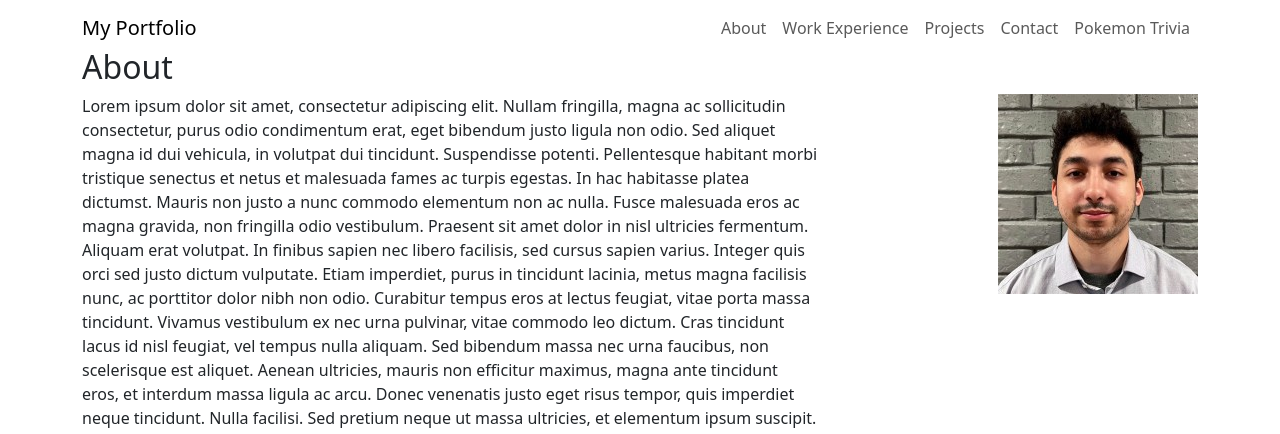
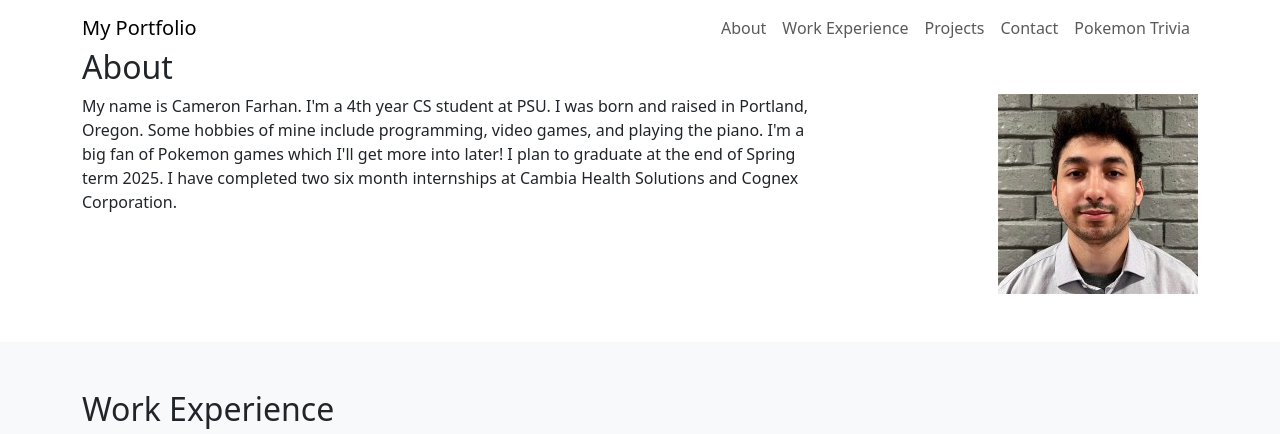
Before and after one commit to cfarhan/CS463FinalProject, a Flask app: page / in a window 1280 px wide. Shown: the top 434 px of the page. Run offline with Flask 3, Linux system fonts and the light colour scheme; parts of the project's set-up code (start-up, migrations or seed data) failed here and were passed over.

Commit message:
Add all section text

```diff
--- a/backend/templates/index.html
+++ b/backend/templates/index.html
@@ -39,8 +39,12 @@
       <div class="row">
         <div class="col-md-8">
           <p>
-            Lorem ipsum dolor sit amet, consectetur adipiscing elit. Nullam fringilla, magna ac sollicitudin consectetur, purus odio condimentum erat, eget bibendum justo ligula non odio. Sed aliquet magna id dui vehicula, in volutpat dui tincidunt. Suspendisse potenti. Pellentesque habitant morbi tristique senectus et netus et malesuada fames ac turpis egestas. In hac habitasse platea dictumst. Mauris non justo a nunc commodo elementum non ac nulla. Fusce malesuada eros ac magna gravida, non fringilla odio vestibulum. Praesent sit amet dolor in nisl ultricies fermentum. Aliquam erat volutpat. In finibus sapien nec libero facilisis, sed cursus sapien varius. Integer quis orci sed justo dictum vulputate. Etiam imperdiet, purus in tincidunt lacinia, metus magna facilisis nunc, ac porttitor dolor nibh non odio. Curabitur tempus eros at lectus feugiat, vitae porta massa tincidunt. Vivamus vestibulum ex nec urna pulvinar, vitae commodo leo dictum. Cras tincidunt lacus id nisl feugiat, vel tempus nulla aliquam. Sed bibendum massa nec urna faucibus, non scelerisque est aliquet. Aenean ultricies, mauris non efficitur maximus, magna ante tincidunt eros, et interdum massa ligula ac arcu. Donec venenatis justo eget risus tempor, quis imperdiet neque tincidunt. Nulla facilisi. Sed pretium neque ut massa ultricies, et elementum ipsum suscipit. Suspendisse vel lacus nec lorem malesuada sodales sed sit amet sapien. Morbi in dui id erat ornare dictum.
-          </p>
+            My name is Cameron Farhan. I'm a 4th year CS student at PSU.
+            I was born and raised in Portland, Oregon.
+            Some hobbies of mine include programming, video games, and playing the piano.
+            I'm a big fan of Pokemon games which I'll get more into later!
+            I plan to graduate at the end of Spring term 2025.
+            I have completed two six month internships at Cambia Health Solutions and Cognex Corporation.           </p>
         </div>
         <div class="col-md-4 d-flex align-items-start justify-content-end">
           <img src="../../images/cameron.jpg" alt="About Image" class="section-img circular">
@@ -56,11 +60,14 @@
       <div class="row">
         <div class="col-md-8">
           <p>
-            Lorem ipsum dolor sit amet, consectetur adipiscing elit. Nullam fringilla, magna ac sollicitudin consectetur, purus odio condimentum erat, eget bibendum justo ligula non odio. Sed aliquet magna id dui vehicula, in volutpat dui tincidunt. Suspendisse potenti. Pellentesque habitant morbi tristique senectus et netus et malesuada fames ac turpis egestas. In hac habitasse platea dictumst. Mauris non justo a nunc commodo elementum non ac nulla. Fusce malesuada eros ac magna gravida, non fringilla odio vestibulum. Praesent sit amet dolor in nisl ultricies fermentum. Aliquam erat volutpat. In finibus sapien nec libero facilisis, sed cursus sapien varius. Integer quis orci sed justo dictum vulputate. Etiam imperdiet, purus in tincidunt lacinia, metus magna facilisis nunc, ac porttitor dolor nibh non odio. Curabitur tempus eros at lectus feugiat, vitae porta massa tincidunt. Vivamus vestibulum ex nec urna pulvinar, vitae commodo leo dictum. Cras tincidunt lacus id nisl feugiat, vel tempus nulla aliquam. Sed bibendum massa nec urna faucibus, non scelerisque est aliquet. Aenean ultricies, mauris non efficitur maximus, magna ante tincidunt eros, et interdum massa ligula ac arcu. Donec venenatis justo eget risus tempor, quis imperdiet neque tincidunt. Nulla facilisi. Sed pretium neque ut massa ultricies, et elementum ipsum suscipit. Suspendisse vel lacus nec lorem malesuada sodales sed sit amet sapien. Morbi in dui id erat ornare dictum.
-          </p>
+            My first 6 month internship was at Cambia Health Solutions.
+            Cambia is a non-profit healthcare company based in Portland, Oregon.
+            The first half of my internship was focused on backend web development.
+            The second half was centered around UI testing automation using a
+            selenium watir based testing framework.          </p>
         </div>
         <div class="col-md-4 d-flex align-items-start justify-content-end">
-          <img src="../../images/Cambia-Logo.png" alt="Work Experience Image" class="section-img">
+          <img src="../../images/cognex.jpeg" alt="Work Experience Image" class="section-img">
         </div>
       </div>
     </div>
@@ -71,8 +78,16 @@
     <div class="container">
       <h2>Projects</h2>
       <p>
-        Lorem ipsum dolor sit amet, consectetur adipiscing elit. Nullam fringilla, magna ac sollicitudin consectetur, purus odio condimentum erat, eget bibendum justo ligula non odio. Sed aliquet magna id dui vehicula, in volutpat dui tincidunt. Suspendisse potenti. Pellentesque habitant morbi tristique senectus et netus et malesuada fames ac turpis egestas. In hac habitasse platea dictumst. Mauris non justo a nunc commodo elementum non ac nulla. Fusce malesuada eros ac magna gravida, non fringilla odio vestibulum. Praesent sit amet dolor in nisl ultricies fermentum. Aliquam erat volutpat. In finibus sapien nec libero facilisis, sed cursus sapien varius. Integer quis orci sed justo dictum vulputate. Etiam imperdiet, purus in tincidunt lacinia, metus magna facilisis nunc, ac porttitor dolor nibh non odio. Curabitur tempus eros at lectus feugiat, vitae porta massa tincidunt. Vivamus vestibulum ex nec urna pulvinar, vitae commodo leo dictum. Cras tincidunt lacus id nisl feugiat, vel tempus nulla aliquam. Sed bibendum massa nec urna faucibus, non scelerisque est aliquet. Aenean ultricies, mauris non efficitur maximus, magna ante tincidunt eros, et interdum massa ligula ac arcu. Donec venenatis justo eget risus tempor, quis imperdiet neque tincidunt. Nulla facilisi. Sed pretium neque ut massa ultricies, et elementum ipsum suscipit. Suspendisse vel lacus nec lorem malesuada sodales sed sit amet sapien. Morbi in dui id erat ornare dictum.
-      </p>
+        Creating an EV charging simulator. This was part of my senior CS capstone.
+        I worked with a team of 6 on this for a local EV charging company, Ranger EV.
+        Our main goal was to create a charging simulator that could be used to automate
+        testing, Ranger EV currently does not have their own simulator and have to test
+        with actual EV chargers which can be extremely tedious.
+      <br><br>
+        Another project I worked on was creating my own memory allocator in C.
+        This was used to manage memory on the heap, including the operations:
+        allocate new memory, add/remove data from memory, and more. This was a great low level coding project
+        and helped me implement my knowledge on memory management into an actual program.</p>
     </div>
   </section>
 
@@ -81,7 +96,9 @@
     <div class="container">
       <h2>Contact</h2>
       <p>
-        Lorem ipsum dolor sit amet, consectetur adipiscing elit. Nullam fringilla, magna ac sollicitudin consectetur, purus odio condimentum erat, eget bibendum justo ligula non odio. Sed aliquet magna id dui vehicula, in volutpat dui tincidunt. Suspendisse potenti. Pellentesque habitant morbi tristique senectus et netus et malesuada fames ac turpis egestas. In hac habitasse platea dictumst. Mauris non justo a nunc commodo elementum non ac nulla. Fusce malesuada eros ac magna gravida, non fringilla odio vestibulum. Praesent sit amet dolor in nisl ultricies fermentum. Aliquam erat volutpat. In finibus sapien nec libero facilisis, sed cursus sapien varius. Integer quis orci sed justo dictum vulputate. Etiam imperdiet, purus in tincidunt lacinia, metus magna facilisis nunc, ac porttitor dolor nibh non odio. Curabitur tempus eros at lectus feugiat, vitae porta massa tincidunt. Vivamus vestibulum ex nec urna pulvinar, vitae commodo leo dictum. Cras tincidunt lacus id nisl feugiat, vel tempus nulla aliquam. Sed bibendum massa nec urna faucibus, non scelerisque est aliquet. Aenean ultricies, mauris non efficitur maximus, magna ante tincidunt eros, et interdum massa ligula ac arcu. Donec venenatis justo eget risus tempor, quis imperdiet neque tincidunt. Nulla facilisi. Sed pretium neque ut massa ultricies, et elementum ipsum suscipit. Suspendisse vel lacus nec lorem malesuada sodales sed sit amet sapien. Morbi in dui id erat ornare dictum.
+        You can contact me by using any of the following:<br>
+        Email: cfarhan@pdx.edu<br>
+        Phone: 503-880-5655<br>
       </p>
     </div>
   </section>
@@ -93,13 +110,24 @@
       <div class="row">
         <div class="col-md-8">
           <p>
-            Lorem ipsum dolor sit amet, consectetur adipiscing elit. Nullam fringilla, magna ac sollicitudin consectetur, purus odio condimentum erat, eget bibendum justo ligula non odio. Sed aliquet magna id dui vehicula, in volutpat dui tincidunt. Suspendisse potenti. Pellentesque habitant morbi tristique senectus et netus et malesuada fames ac turpis egestas. In hac habitasse platea dictumst. Mauris non justo a nunc commodo elementum non ac nulla. Fusce malesuada eros ac magna gravida, non fringilla odio vestibulum. Praesent sit amet dolor in nisl ultricies fermentum. Aliquam erat volutpat. In finibus sapien nec libero facilisis, sed cursus sapien varius. Integer quis orci sed justo dictum vulputate. Etiam imperdiet, purus in tincidunt lacinia, metus magna facilisis nunc, ac porttitor dolor nibh non odio. Curabitur tempus eros at lectus feugiat, vitae porta massa tincidunt. Vivamus vestibulum ex nec urna pulvinar, vitae commodo leo dictum. Cras tincidunt lacus id nisl feugiat, vel tempus nulla aliquam. Sed bibendum massa nec urna faucibus, non scelerisque est aliquet. Aenean ultricies, mauris non efficitur maximus, magna ante tincidunt eros, et interdum massa ligula ac arcu. Donec venenatis justo eget risus tempor, quis imperdiet neque tincidunt. Nulla facilisi. Sed pretium neque ut massa ultricies, et elementum ipsum suscipit. Suspendisse vel lacus nec lorem malesuada sodales sed sit amet sapien. Morbi in dui id erat ornare dictum.
+            I love pokemon related things so I thought I'd combine it with a previous CS course I took.
+            Last term, I took CS410P: Generative security AI with professor Feng, which we learned how to
+            programatically include AI model responses into our programs. I'm going to be doing that here as well, in the form of a quiz.<br><br>
+
+            How this works:<br>
+            There is a list of my favorite pokemon below. I have also given this information to google gemini (an LLM model).
+            The quiz will entail you guessing what my favorite pokemon are. Where the gemini comes in is if you guess it wrong,
+            it can in real time generate helpful tips to help you guess correctly. It's a very simple use of an LLM response,
+            but a bit of backend work initially to get it working.<br><br>
+
+            Favorite Pokemon:
+            Garchomp, Gardevoir, Charizard, Moltres, Zapdos, Glaceon, Rayquaza, Eevee, Dragonair
           </p>
 
           <!-- Quiz Form -->
           <form id="trivia-form" class="mt-4">
             <div class="mb-3">
-              <label for="quiz-response" class="form-label">Your Quiz Response:</label>
+              <label for="quiz-response" class="form-label">Guess my favorite pokemon:</label>
               <input type="text" class="form-control" id="quiz-response" placeholder="Enter your answer">
             </div>
             <button type="submit" class="btn btn-primary">Submit</button>
@@ -107,7 +135,7 @@
 
           <!-- Backend Response Display -->
           <div id="trivia-response" class="mt-4" style="display:none;">
-            <h4>Response from Backend:</h4>
+            <h4>Response from Google Gemini:</h4>
             <p id="backend-answer"></p>
           </div>
         </div>
```
